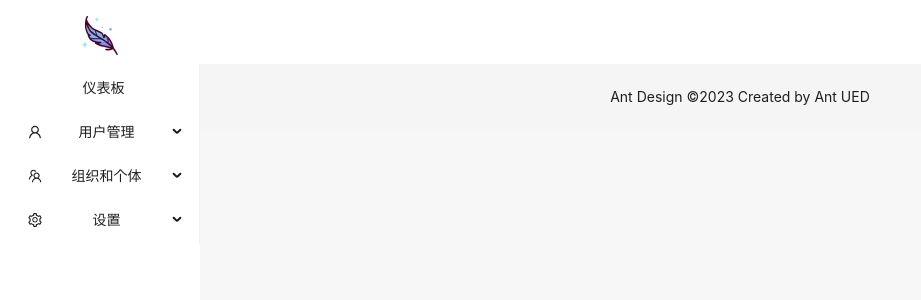
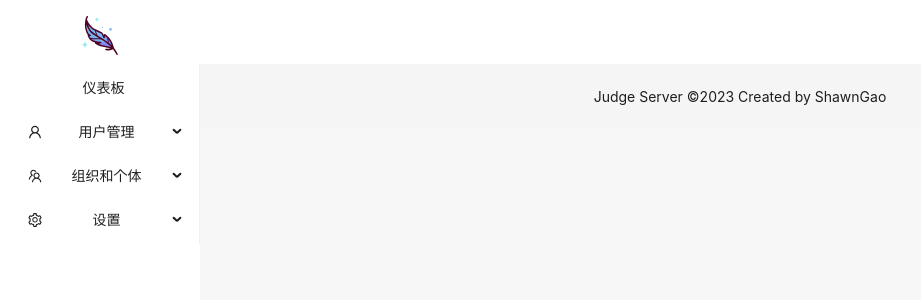
Before and after one commit to shawngao-org/judge-react-client, a React (Create React App) app: page /portal in a window 1280 px wide. Shown: the top 300 px of the page, without its empty margins (0-921 px from the left). Built offline with nearby package versions, Linux system fonts and the light colour scheme.

Commit message:
修改一下页脚

```diff
--- a/src/view/component/FooterComponent.js
+++ b/src/view/component/FooterComponent.js
@@ -7,7 +7,7 @@ export const FooterComponent = () => {
                 textAlign: 'center',
             }}
         >
-            Ant Design ©2023 Created by Ant UED
+            Judge Server ©2023 Created by ShawnGao
         </Footer>
     );
 }
```
